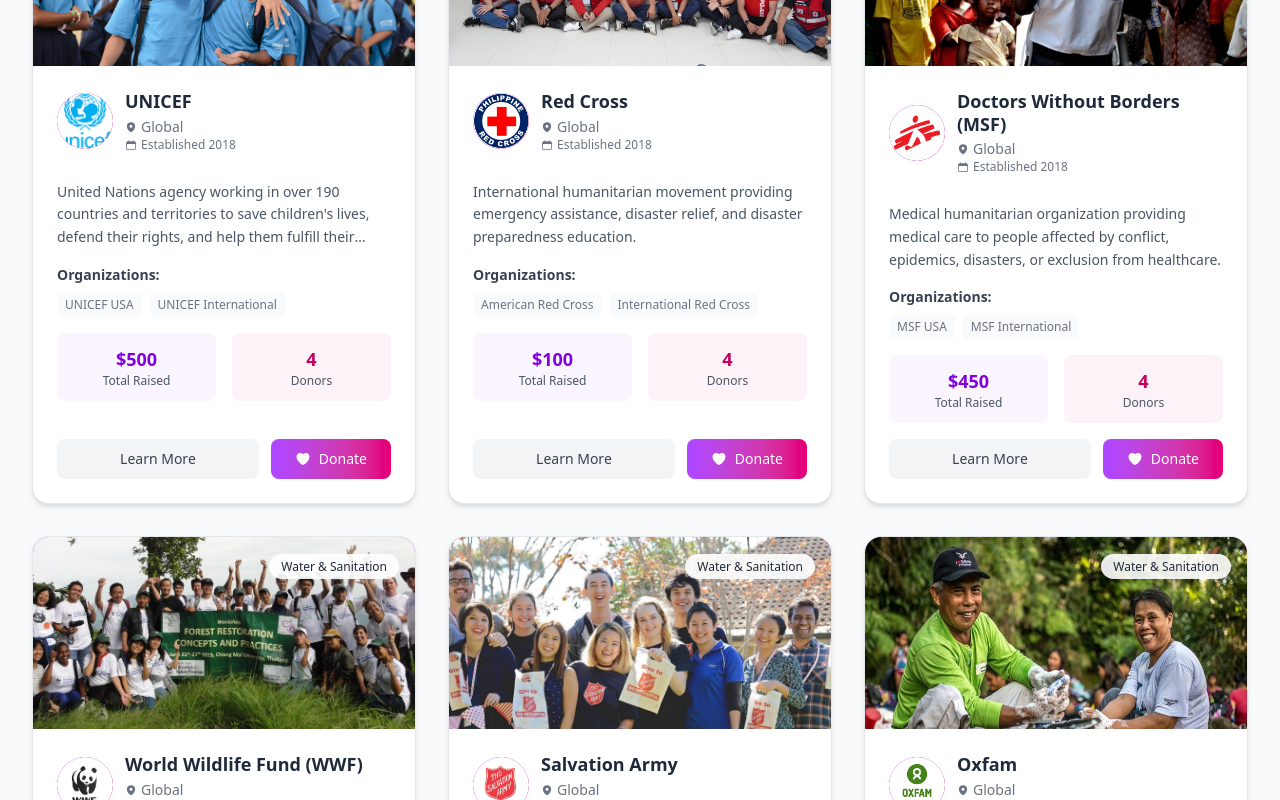
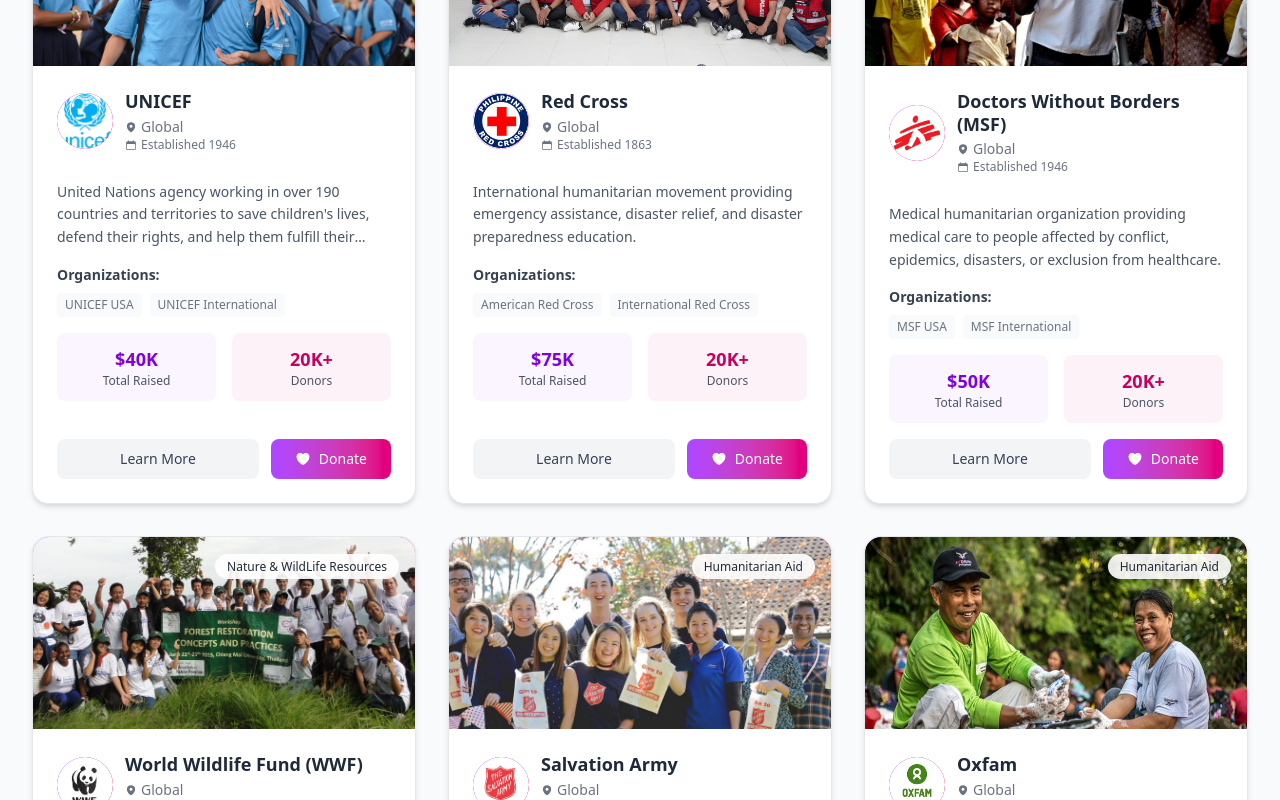
Before and after one commit to Etriii/charity, a Next.js app: page / in a window 1280 px wide. Shown: the part 1320-2120 px from the top of the page. Built offline with nearby package versions, Linux system fonts and the light colour scheme.

Commit message:
changed details
gi fix nako ang mga details along with sa logo

```diff
--- a/app/charity/charity_profile/[name]/page.tsx
+++ b/app/charity/charity_profile/[name]/page.tsx
@@ -34,7 +34,7 @@
 const charitiesData: Record<string, Charity> = {
   unicef: {
     name: "UNICEF",
-    totalReceived: "$500",
+    totalReceived: "$40K",
     organizations: ["UNICEF USA", "UNICEF International"],
     fullDescription:
       "UNICEF, the United Nations Children's Fund, works in the world's toughest places. United Nations agency working in over 190 countries to protect children's rights and wellbeing.",
@@ -43,8 +43,8 @@
     established: "1946",
     category: "Children & Education",
     location: "Global",
-    donors: 15,
-    avgGift: 34,
+    donors: 20,
+    avgGift: 35,
     donationHistory: [
       { donor: "Emily Chen", amount: 200, date: "2024-04-05" },
       { donor: "John Smith", amount: 200, date: "2024-02-20" },
@@ -55,7 +55,7 @@
 
   "red-cross": {
     name: "Red Cross",
-    totalReceived: "$100",
+    totalReceived: "$75K",
     organizations: ["American Red Cross", "International Red Cross"],
     fullDescription:
       "The Red Cross, part of the global Red Cross and Red Crescent network, provides humanitarian aid. We are an International humanitarian movement providing emergency assistance, disaster relief, and health education.",
@@ -64,8 +64,8 @@
     established: "1863",
     category: "Humanitarian Aid",
     location: "Global",
-    donors: 2,
-    avgGift: 8,
+    donors: 20,
+    avgGift: 25,
     donationHistory: [
       { donor: "Michael Lee", amount: 75, date: "2023-11-10" },
       { donor: "Sarah Park", amount: 25, date: "2024-01-08" },
@@ -73,7 +73,7 @@
   },
   "doctors-without-borders-(msf)": {
     name: "Doctors Without Borders (MSF)",
-    totalReceived: "$450",
+    totalReceived: "$50K",
     organizations: ["MSF USA", "MSF International"],
     fullDescription:
       "Doctors Without Borders/Médecins Sans Frontières (MSF) is an international, independent organization who delivers emergency aid at all crisis.",
@@ -82,8 +82,8 @@
     established: "1971",
     category: "Humanitarian Aid",
     location: "Global",
-    donors: 3,
-    avgGift: 4,
+    donors: 20,
+    avgGift: 15,
     donationHistory: [
       { donor: "Sheena Parky", amount: 150, date: "2024-01-20" },
       { donor: "Meisha Tiangco", amount: 50, date: "2024-01-08" },
@@ -92,17 +92,17 @@
   },
   "world-wildlife-fund-(wwf)": {
     name: "World Wildlife Fund (WWF)",
-    totalReceived: "$150",
+    totalReceived: "$45K",
     organizations: ["MWWF US", "WWF International"],
     fullDescription:
       "Global nonprofit working to conserve nature and reduce the most pressing threats to biodiversity.",
     image: "/images/WWFBG.jpg",
     profile_image: "/images/WWF.jpg",
     established: "1961",
-    category: "Humanitarian Aid",
+    category: "Nature & WildLife Resources",
     location: "Global",
-    donors: 2,
-    avgGift: 3,
+    donors: 20,
+    avgGift: 20,
     donationHistory: [
       { donor: "Lyra Patinson", amount: 75, date: "2024-01-08" },
       { donor: "Mista Mone", amount: 75, date: "2023-11-10" },
@@ -110,7 +110,7 @@
   },
   "salvation-army": {
     name: "Salvation Army",
-    totalReceived: "$210",
+    totalReceived: "$40K",
     organizations: ["The Salvation Army USA", "The Salvation Army International"],
     fullDescription:
       "International charitable organization providing relief, rehabilitation, and community support.",
@@ -119,8 +119,8 @@
     established: "1865",
     category: "Humanitarian Aid",
     location: "Global",
-    donors: 3,
-    avgGift: 8,
+    donors: 20,
+    avgGift: 15,
     donationHistory: [
       { donor: "Michael Rey", amount: 110, date: "2025-1-10" },
       { donor: "Mint Park", amount: 40, date: "2024-01-08" },
@@ -129,7 +129,7 @@
   },
   oxfam: {
     name: "Oxfam",
-    totalReceived: "$402",
+    totalReceived: "$60K",
     organizations: ["Oxfam America", "Oxfam International"],
     fullDescription:
       "Global movement to end the injustice of poverty through humanitarian aid, advocacy, and development.",
@@ -138,7 +138,7 @@
     established: "1942",
     category: "Humanitarian Aid",
     location: "Global",
-    donors: 2,
+    donors: 25,
     avgGift: 2,
     donationHistory: [
       { donor: "Sarah Lee", amount: 300, date: "2024-01-08" },
@@ -181,7 +181,10 @@
           >
             &larr; Back
           </button>
-          <span className="ml-auto text-xl font-bold">{charity.name}</span>
+         <span className="bg-gradient-to-br from-purple-500 to-pink-600 bg-clip-text text-transparent text-xl font-bold ml-auto">
+  CharityFlow
+</span>
+          {/* <span className="ml-auto text-xl font-bold">{charity.name}</span> */}
         </div>
       </header>
 
@@ -265,7 +268,7 @@
             <div className="flex gap-30 justify-center text-gray-600 mb-6">
               <div className="text-center">
                 <p className="text-2xl font-extrabold text-purple-600">
-                  {charity.donors}
+                  {charity.donors}K
                 </p>
                 <p className="text-sm">Donors</p>
               </div>
--- a/components/CharityCard.tsx
+++ b/components/CharityCard.tsx
@@ -14,10 +14,10 @@
   image?: string;
   category?: string;
   location?: string;
-  establishedYear?: string;
-  donorCount?: number;
+  donorCount?: string;
   coverImage?: string;
   logo?: string;
+  established?: number;
   onDonateClick?: () => void;
 }
 
@@ -29,12 +29,12 @@
   setIsModalOpen,
   isLoggedIn,
   image,
-  category = "Water & Sanitation",
+  category,
   location = "Global",
-  establishedYear = "2018",
-  donorCount = 4,
+  donorCount = "20K+",
   coverImage,
   logo,
+  established,
   onDonateClick,
 
 }) => {
@@ -102,7 +102,7 @@
               </div>
               <div className="flex items-center text-xs text-gray-500 mb-4">
                 <CalendarIcon className="h-3 w-3 mr-1" />
-                Established {establishedYear}
+                Established {established}
               </div>
             </div>
           </div>
@@ -138,7 +138,7 @@
           <div className="grid grid-cols-2 gap-4 mb-4">
             <div className="text-center p-3 bg-purple-50 rounded-lg">
               <div className="font-bold text-purple-700 text-lg">
-                ${received.toLocaleString()}
+                ${received.toLocaleString()}K
               </div>
               <div className="text-gray-600 text-xs">Total Raised</div>
             </div>
--- a/components/HomePage.tsx
+++ b/components/HomePage.tsx
@@ -28,6 +28,8 @@
   organizations: string[];
   image: string;
   logo: string;
+  category: string;
+  established: number;
 }
 
 interface Testimonial {
@@ -74,58 +76,74 @@
       name: "UNICEF",
       description:
         "United Nations agency working in over 190 countries and territories to save children's lives, defend their rights, and help them fulfill their potential.",
-      received: 500,
+      received: 40,
       organizations: ["UNICEF USA", "UNICEF International"],
       image: "/images/UNICEFBG.jpg",
-      logo: "/images/UNICEF.png"
+      logo: "/images/UNICEF.png",
+      category: "Children & Education",
+      established: 1946,
     },
     {
       name: "Red Cross",
       description:
         "International humanitarian movement providing emergency assistance, disaster relief, and disaster preparedness education.",
-      received: 100,
+      received: 75,
       organizations: ["American Red Cross", "International Red Cross"],
       image: "/images/RCbg1.jpg",
       logo: "/images/RC.jpg",
+      category: "Humanitarian Aid",
+      established: 1863,
     },
     {
       name: "Doctors Without Borders (MSF)",
       description:
         "Medical humanitarian organization providing medical care to people affected by conflict, epidemics, disasters, or exclusion from healthcare.",
-      received: 450,
+      received: 50,
       organizations: ["MSF USA", "MSF International"],
       image: "/images/MSFB.avif",
       logo: "/images/MSF.png",
+      category: "Humanitarian Aid",
+      established: 1946,
+
     },
     {
       name: "World Wildlife Fund (WWF)",
       description:
         "Global nonprofit working to conserve nature and reduce the most pressing threats to the diversity of life on Earth.",
-      received: 150,
+      received: 45,
       organizations: ["WWF-US", "WWF International"],
       image: "/images/WWFBG.jpg",
       logo: "/images/WWF.jpg",
+      category: "Nature & WildLife Resources",
+      established: 1961,
+
     },
     {
       name: "Salvation Army",
       description:
         "International charitable organization that provides social services and operates thrift stores to fund its programs.",
-      received: 210,
+      received: 40,
       organizations: [
         "The Salvation Army USA",
         "The Salvation Army International",
       ],
       image: "/images/SABG.jpg",
       logo: "/images/SA.jpg",
+      category: "Humanitarian Aid",
+      established: 1865,
+
     },
     {
       name: "Oxfam",
       description:
         "Global movement of people working together to end the injustice of poverty, inequality, and climate change.",
-      received: 402,
+      received: 60,
       organizations: ["Oxfam America", "Oxfam International"],
       image: "/images/OXFBG.jpg",
       logo: "/images/OXF.png",
+      category: "Humanitarian Aid",
+      established: 1942,
+
     },
   ];
 
@@ -250,6 +268,8 @@
               isLoggedIn={isLoggedIn}
               image={charity.image}
               logo={charity.logo}
+              established={charity.established}
+              category={charity.category}
             />
           ))}
         </div>
--- a/components/LoggedInHomePage.tsx
+++ b/components/LoggedInHomePage.tsx
@@ -1,19 +1,16 @@
 /* eslint-disable react-hooks/exhaustive-deps */
 /* eslint-disable @typescript-eslint/no-unused-vars */
 "use client";
-import React, { useState, useEffect } from 'react';
-import {
-    UserGroupIcon,
-    EyeIcon
-} from '@heroicons/react/24/outline';
+import React, { useState, useEffect } from "react";
+import { UserGroupIcon, EyeIcon } from "@heroicons/react/24/outline";
 import {
   HeartIcon as HeartSolid,
-    ArrowTrendingUpIcon
-} from '@heroicons/react/24/solid';
-import CharityCard from './CharityCard';
-import { Message } from '@/types';
-import { Dispatch, SetStateAction } from 'react';
-import DashboardTab from './DashboardTab';
+  ArrowTrendingUpIcon,
+} from "@heroicons/react/24/solid";
+import CharityCard from "./CharityCard";
+import { Message } from "@/types";
+import { Dispatch, SetStateAction } from "react";
+import DashboardTab from "./DashboardTab";
 
 interface LoggedInHomePageProps {
   setIsModalOpen: Dispatch<SetStateAction<boolean>>;
@@ -38,24 +35,27 @@
   description: string;
   received: number;
   organizations: string[];
-    likes: number;
   image: string;
+  logo: string;
+  category: string;
+  established: number;
 }
-
 
 const LoggedInHomePage: React.FC<LoggedInHomePageProps> = ({
   setIsModalOpen,
   setMainMessage,
   userName: defaultName = "Micah",
-    userEmail: defaultEmail = "micah@gmail.com"
+  userEmail: defaultEmail = "micah@gmail.com",
 }) => {
-    const [activeTab, setActiveTab] = useState<'explore' | 'dashboard'>('explore');
+  const [activeTab, setActiveTab] = useState<"explore" | "dashboard">(
+    "explore"
+  );
   const [userDonations, setUserDonations] = useState<Donation[]>([]);
   const [userStats, setUserStats] = useState({
-        totalDonated: 0.00,
+    totalDonated: 0.0,
     donationsMade: 0,
     charitiesSupported: 0,
-        memberSince: ""
+    memberSince: "",
   });
 
   // state of user identity
@@ -67,7 +67,7 @@
   const today = new Date().toLocaleDateString("en-US", {
     year: "numeric",
     month: "short",
-        day: "numeric"
+    day: "numeric",
   });
 
   // function loads donations filtered by current logged in user email
@@ -96,9 +96,7 @@
         if (userSpecificDonations.length > 0) {
           const earliestDate = userSpecificDonations.reduce(
             (earliest, d) =>
-                            new Date(d.date) < new Date(earliest)
-                                ? d.date
-                                : earliest,
+              new Date(d.date) < new Date(earliest) ? d.date : earliest,
             userSpecificDonations[0].date
           );
           memberSince = earliestDate;
@@ -132,9 +130,7 @@
   useEffect(() => {
     // loads current user who is logged in
     const loadCurrentUser = () => {
-            const storedUser = localStorage.getItem(
-                "donateTransparentlyCurrentUser"
-            );
+      const storedUser = localStorage.getItem("donateTransparentlyCurrentUser");
       if (storedUser) {
         try {
           const parsedUser = JSON.parse(storedUser);
@@ -170,79 +166,101 @@
   // cal charity stats
   const getCharityReceivedAmount = (charityName: string): number => {
     try {
-    const donationsData = localStorage.getItem('donations');
+      const donationsData = localStorage.getItem("donations");
       if (donationsData) {
         const allDonations: Donation[] = JSON.parse(donationsData);
         const charityDonations = allDonations.filter(
           (donation) => donation.charity === charityName
         );
         return charityDonations.reduce(
-        (sum, donation) => sum + donation.amount, 0
+          (sum, donation) => sum + donation.amount,
+          0
         );
       }
     } catch (error) {
-    console.error('Error calculating charity received amount:', error);
+      console.error("Error calculating charity received amount:", error);
     }
     return 0;
   };
 
   const charityOrganizationsData = {
-        "UNICEF": ["UNICEF USA", "UNICEF International"],
+    UNICEF: ["UNICEF USA", "UNICEF International"],
     "Red Cross": ["American Red Cross", "International Red Cross"],
     "Doctors Without Borders (MSF)": ["MSF USA", "MSF International"],
     "World Wildlife Fund (WWF)": ["WWF-US", "WWF International"],
-        "Salvation Army": ["The Salvation Army USA", "The Salvation Army International"],
-        "Oxfam": ["Oxfam America", "Oxfam International"],
+    "Salvation Army": [
+      "The Salvation Army USA",
+      "The Salvation Army International",
+    ],
+    Oxfam: ["Oxfam America", "Oxfam International"],
   };
 
   const charities: Charity[] = [
     {
       name: "UNICEF",
-            description: "United Nations agency working in over 190 countries to protect children's rights and wellbeing.",
+      description:
+        "United Nations agency working in over 190 countries to protect children's rights and wellbeing.",
       received: getCharityReceivedAmount("UNICEF"),
       organizations: charityOrganizationsData["UNICEF"],
-            likes: 2,
+      category: "Children & Education",
       image: "/images/UNICEFBG.jpg",
+      logo: "/images/UNICEF.png",
+      established: 1946,
     },
     {
       name: "Red Cross",
-            description: "International humanitarian movement providing emergency assistance, disaster relief, and health education.",
+      description:
+        "International humanitarian movement providing emergency assistance, disaster relief, and health education.",
       received: getCharityReceivedAmount("Red Cross"),
       organizations: charityOrganizationsData["Red Cross"],
-            likes: 2,
+      category: "Humanitarian Aid",
       image: "/images/RCbg1.jpg",
+      logo: "/images/RC.jpg",
+      established: 1863,
     },
     {
       name: "Doctors Without Borders (MSF)",
-            description: "Medical humanitarian organization delivering emergency aid to people affected by conflict, epidemics, disasters.",
+      description:
+        "Medical humanitarian organization delivering emergency aid to people affected by conflict, epidemics, disasters.",
       received: getCharityReceivedAmount("Doctors Without Borders (MSF)"),
       organizations: charityOrganizationsData["Doctors Without Borders (MSF)"],
-            likes: 2,
+      category: "Humanitarian Aid",
       image: "/images/MSFB.avif",
+      logo: "/images/MSF.png",
+      established: 1971,
     },
     {
       name: "World Wildlife Fund (WWF)",
-            description: "Global nonprofit working to conserve nature and reduce the most pressing threats to biodiversity.",
+      description:
+        "Global nonprofit working to conserve nature and reduce the most pressing threats to biodiversity.",
       received: getCharityReceivedAmount("World Wildlife Fund (WWF)"),
       organizations: charityOrganizationsData["World Wildlife Fund (WWF)"],
-            likes: 2,
+      category: "Nature & WildLife Resources",
       image: "/images/WWFBG.jpg",
+      logo: "/images/WWF.jpg",
+      established: 1961,
     },
     {
       name: "Salvation Army",
-            description: "International charitable organization providing relief, rehabilitation, and community support.",
+      description:
+        "International charitable organization providing relief, rehabilitation, and community support.",
       received: getCharityReceivedAmount("Salvation Army"),
       organizations: charityOrganizationsData["Salvation Army"],
-            likes: 2,
+      category: "Humanitarian Aid",
       image: "/images/SABG.jpg",
+      logo: "/images/SA.jpg",
+      established: 1865,
     },
     {
       name: "Oxfam",
-            description: "Global movement to end the injustice of poverty through humanitarian aid, advocacy, development.",
+      description:
+        "Global movement to end the injustice of poverty through humanitarian aid, advocacy, development.",
       received: getCharityReceivedAmount("Oxfam"),
       organizations: charityOrganizationsData["Oxfam"],
-            likes: 2,
+      category: "Humanitarian Aid",
       image: "/images/OXFBG.jpg",
+      logo: "/images/OXF.png",
+      established: 1942,
     },
   ];
 
@@ -255,7 +273,9 @@
             <ArrowTrendingUpIcon className="h-8 w-8 text-green-500 mr-3" />
             <div>
               <p className="text-sm text-gray-500">Total Donated</p>
-                            <p className="text-2xl font-bold text-green-600">${userStats.totalDonated.toLocaleString()}</p>
+              <p className="text-2xl font-bold text-green-600">
+                ${userStats.totalDonated.toLocaleString()}
+              </p>
             </div>
           </div>
         </div>
@@ -265,7 +285,9 @@
             <UserGroupIcon className="h-8 w-8 text-blue-500 mr-3" />
             <div>
               <p className="text-sm text-gray-500">Active Charities</p>
-                            <p className="text-2xl font-bold text-blue-600">{charities.length}</p>
+              <p className="text-2xl font-bold text-blue-600">
+                {charities.length}
+              </p>
             </div>
           </div>
         </div>
@@ -276,7 +298,10 @@
             <div>
               <p className="text-sm text-gray-500">Organizations</p>
               <p className="text-2xl font-bold text-purple-600">
-                                {charities.reduce((total, charity) => total + charity.organizations.length, 8)}
+                {charities.reduce(
+                  (total, charity) => total + charity.organizations.length,
+                  8
+                )}
               </p>
             </div>
           </div>
@@ -287,7 +312,9 @@
             <EyeIcon className="h-8 w-8 text-orange-500 mr-3" />
             <div>
               <p className="text-sm text-gray-500">Your Donations</p>
-                            <p className="text-2xl font-bold text-orange-600">{userStats.donationsMade}</p>
+              <p className="text-2xl font-bold text-orange-600">
+                {userStats.donationsMade}
+              </p>
             </div>
           </div>
         </div>
@@ -296,8 +323,12 @@
       {/* choosing charity section */}
       <div>
         <div className="flex justify-between items-center mb-6">
-                    <h2 className="text-2xl font-bold text-gray-800">Choose a Charity to Support</h2>
-                    <p className="text-sm text-gray-500">{charities.length} charities • Real-time donation tracking</p>
+          <h2 className="text-2xl font-bold text-gray-800">
+            Choose a Charity to Support
+          </h2>
+          <p className="text-sm text-gray-500">
+            {charities.length} charities • Real-time donation tracking
+          </p>
         </div>
 
         <div className="grid grid-cols-1 md:grid-cols-2 lg:grid-cols-3 gap-6">
@@ -311,6 +342,9 @@
               setIsModalOpen={setIsModalOpen}
               isLoggedIn={isLoggedIn}
               image={charity.image}
+              logo={charity.logo}
+              established={charity.established}
+              category={charity.category}
             />
           ))}
         </div>
@@ -323,19 +357,21 @@
       {/* nav tabs */}
       <div className="flex space-x-8 mb-8">
         <button
-                    onClick={() => setActiveTab('explore')}
-                    className={`pb-2 font-medium transition-colors ${activeTab === 'explore'
-                        ? 'text-blue-600 border-b-2 border-blue-600'
-                        : 'text-gray-500 hover:text-gray-700'
+          onClick={() => setActiveTab("explore")}
+          className={`pb-2 font-medium transition-colors ${
+            activeTab === "explore"
+              ? "text-blue-600 border-b-2 border-blue-600"
+              : "text-gray-500 hover:text-gray-700"
           }`}
         >
           Explore Charities
         </button>
         <button
-                    onClick={() => setActiveTab('dashboard')}
-                    className={`pb-2 font-medium transition-colors ${activeTab === 'dashboard'
-                        ? 'text-blue-600 border-b-2 border-blue-600'
-                        : 'text-gray-500 hover:text-gray-700'
+          onClick={() => setActiveTab("dashboard")}
+          className={`pb-2 font-medium transition-colors ${
+            activeTab === "dashboard"
+              ? "text-blue-600 border-b-2 border-blue-600"
+              : "text-gray-500 hover:text-gray-700"
           }`}
         >
           My Dashboard
@@ -343,7 +379,11 @@
       </div>
 
       {/* tab content */}
-            {activeTab === 'explore' ? <ExploreTab /> : <DashboardTab userEmail={userEmail} />}
+      {activeTab === "explore" ? (
+        <ExploreTab />
+      ) : (
+        <DashboardTab userEmail={userEmail} />
+      )}
     </div>
   );
 };
```
Lines whose indentation alone changed are shown as unchanged.
